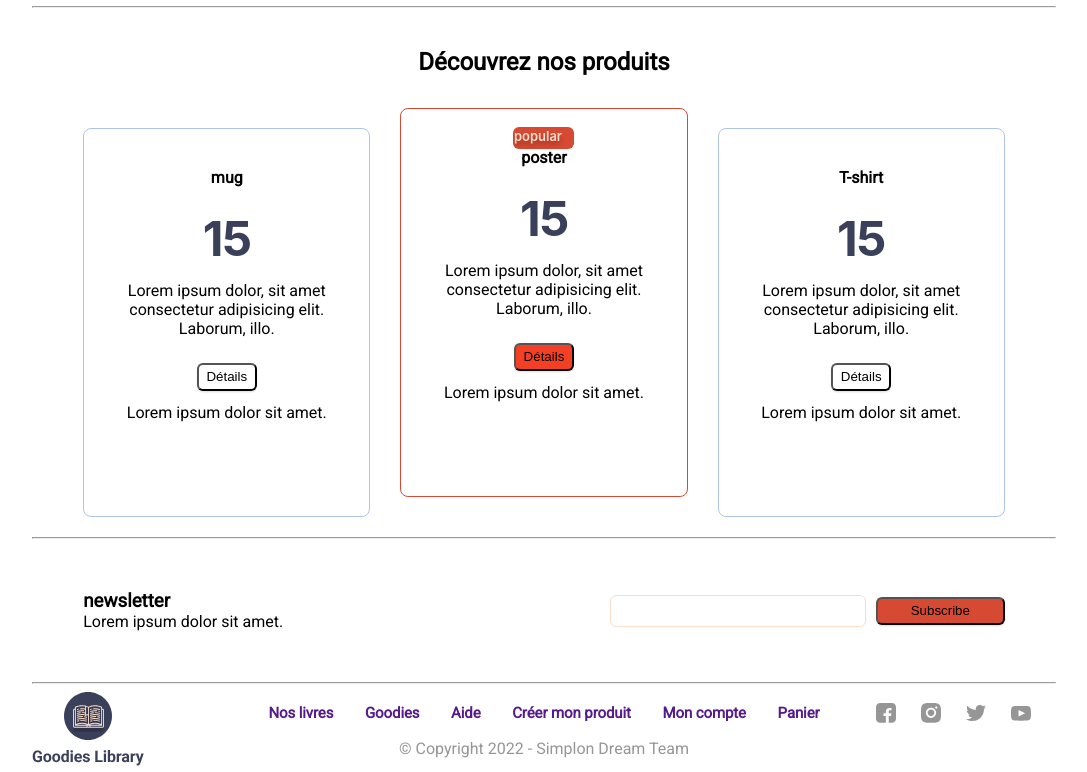
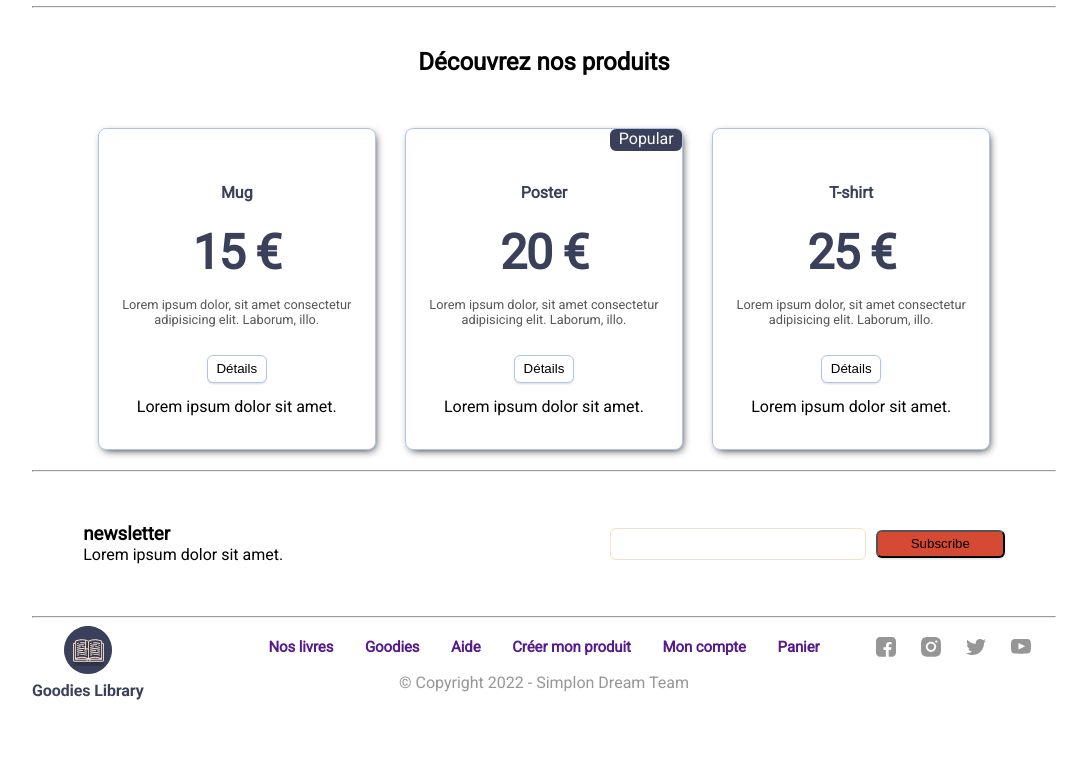
Before and after one commit to Stallmania/goodies_librery_front, an Angular app: page / in a window 1280 px wide. Shown: the part 1630-2402 px from the top of the page, without its empty margins (96-1183 px from the left). After the commit the page ends 2336 px from the top, so only its background shows below. Built offline with nearby package versions, Linux system fonts and the light colour scheme.

Commit message:
CSS acceuil products hover

```diff
--- a/src/app/modules/acceuil/pages/acceuil.component.html
+++ b/src/app/modules/acceuil/pages/acceuil.component.html
@@ -65,25 +65,23 @@
 <h2 class="title">Découvrez nos produits</h2>
 <div class="produits">
   <div class="item-produit">
-    <h4 class="item">mug</h4>
-    <div class="price">15</div>
+    <h4 class="item">Mug</h4>
+    <div class="price">15 €</div>
     <section class="description">Lorem ipsum dolor, sit amet consectetur adipisicing elit. Laborum, illo.</section>
     <button class="btn">Détails</button>
     <div class="little-annotation">Lorem ipsum dolor sit amet.</div>
   </div>
-  <div class="item-produit" id="center">
-    <div class="div-popular">
-      <div class="popular">popular</div>
-    </div>
-    <h4 class="item">poster</h4>
-    <div class="price">15</div>
+  <div class="item-produit">
+    <div class="popular">Popular</div>
+    <h4 class="item">Poster</h4>
+    <div class="price">20 €</div>
     <section class="description">Lorem ipsum dolor, sit amet consectetur adipisicing elit. Laborum, illo.</section>
     <button class="btn">Détails</button>
     <div class="little-annotation">Lorem ipsum dolor sit amet.</div>
   </div>
   <div class="item-produit">
     <h4 class="item">T-shirt</h4>
-    <div class="price">15</div>
+    <div class="price">25 €</div>
     <section class="description">Lorem ipsum dolor, sit amet consectetur adipisicing elit. Laborum, illo.</section>
     <button class="btn">Détails</button>
     <div class="little-annotation">Lorem ipsum dolor sit amet.</div>
--- a/src/app/modules/acceuil/pages/acceuil.component.scss
+++ b/src/app/modules/acceuil/pages/acceuil.component.scss
@@ -1,6 +1,10 @@
 .title {
   text-align: center;
   margin-top: 40px;
+}
+
+hr{
+  background-color:#d7d7d7;
 }
 
 .title-top {
@@ -81,29 +85,45 @@
   padding-right: 5%;
   margin-bottom: 2%;
   margin-top: 5%;
+
+
   .item-produit {
+    position: relative;
     display: flex;
     flex-direction: column;
     align-items: center;
-    width: 350px;
-    height: 350px;
-    padding: 2%;
+    box-shadow: 2px 3px 8px -3px rgb(0 0 0 / 91%);
+    justify-content: center;
+    background: #ffffff;
+    border: 1px solid #aec5eb;
+    border-radius: 8px;
+    width: 30%;
+    height: 20rem;
+    h4{
+      color: #3a405a;
+    }
+    .popular{
+      position: absolute;
+      height: 1.4rem;
+      background: #3a405a;
+      color: white;
+      text-align: center;
+      width: 4.5rem;
+      top: 0;
+      right: 0;
+      border-radius: 6px;
+    }
     section {
       margin: 5%;
       text-align: center;
+      font-size: 0.8rem;
+      color: #585757;
     }
-    /* 1. Surface / Primary */
-    background: #ffffff;
-    border-radius: 8px;
-    width: 350px;
-    weight: 450px;
-    border: 1px solid #aec5eb;
-    border-radius: 8px;
     .btn {
       width: 60px;
       height: 28px;
       margin: 5%;
-
+      border: 0.1px solid #aec5eb;
       background: #ffffff;
       /* 1 dp */
 
@@ -114,10 +134,7 @@
     .price {
       width: 104px;
       height: 60px;
-
       /* 1. Heading / H1 48 pt */
-      font-family: "Inter";
-      font-style: normal;
       font-weight: 700;
       font-size: 48px;
       line-height: 60px;
@@ -131,47 +148,18 @@
       }
     }
   }
-
-  #center {
-    margin-left: 30px;
-    margin-right: 30px;
+  .item-produit:hover {
     border-color: #d64933;
-    transform: translateY(-20px);
-    .div-popular {
-      position: absolute;
-      width: 61px;
-      height: 22px;
-
+    transform: translateY(-20px) scale(1.05);
+    transition: all 0.3s ease-in-out;
+    .popular {
       background: #d64933;
-      border-radius: 6px;
-    }
-    .popular {
-      width: 49px;
-      height: 18px;
-
-      /* 1. Heading / H6 13 pt */
-
-      font-family: "Inter";
-      font-style: normal;
-      font-weight: 600;
-      font-size: 13px;
-      line-height: 18px;
-      /* identical to box height, or 138% */
-
-      text-align: center;
-
       color: #f9dec9;
-
-      text-shadow: 0px 4px 4px rgba(0, 0, 0, 0.25);
-
-      /* Inside auto layout */
-
-      flex: none;
-      order: 0;
-      flex-grow: 0;
     }
     .btn {
       background-color: #f33f23;
+      border: none;
+      color: #f9dec9;
     }
   }
 }
```
